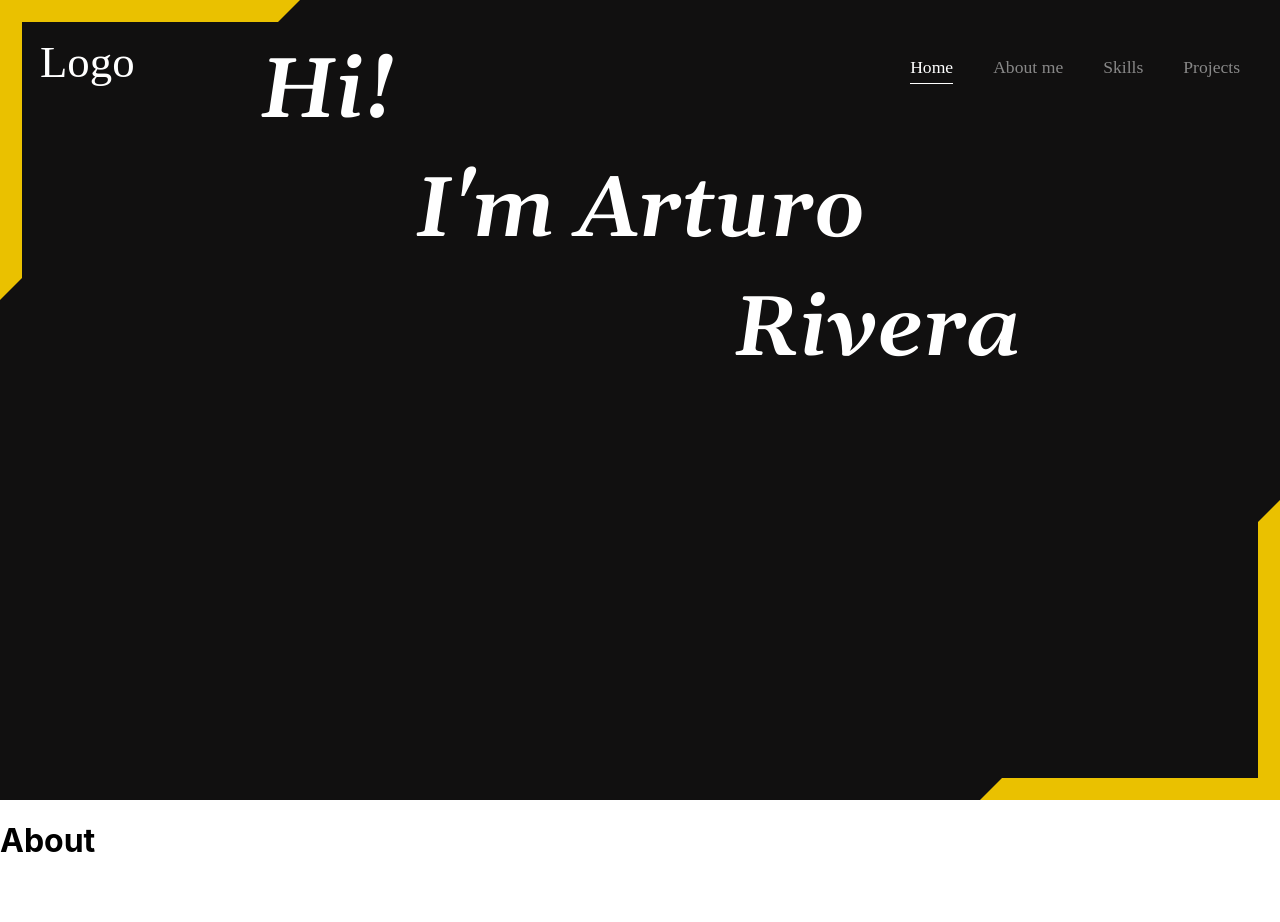
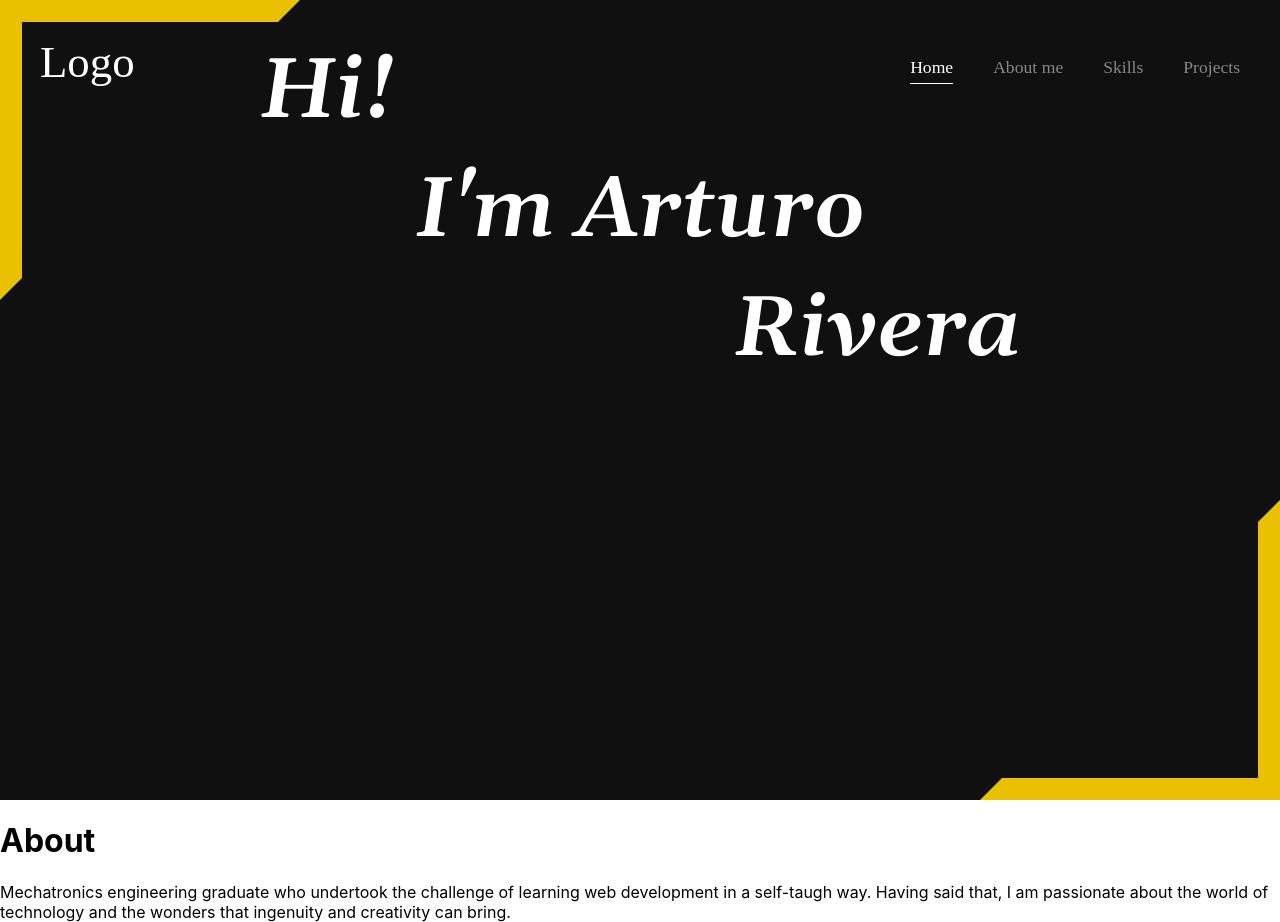
Before and after one commit to Houser97/Portfolio, a React (Create React App) app: page / in a window 1280 px wide. Before the commit the page ends 882 px from the top, so only its background shows below. Built offline with nearby package versions, Linux system fonts and the light colour scheme.

Commit message:
Set divs and text

```diff
--- a/src/components/About.js
+++ b/src/components/About.js
@@ -5,7 +5,13 @@ export const About = () => {
   return (
     <div className='app__about'>
         <div className='app_about-subcontainer'>
-            <h1>About</h1>
+            <h1 className='about-title'>About</h1>
+            <div className='about-text'>
+                Mechatronics engineering graduate who undertook the challenge
+                of learning web development in a self-taugh way. Having said that,
+                I am passionate about the world of technology and the wonders that
+                ingenuity and creativity can bring.
+            </div>
         </div>
     </div>
   )
```
